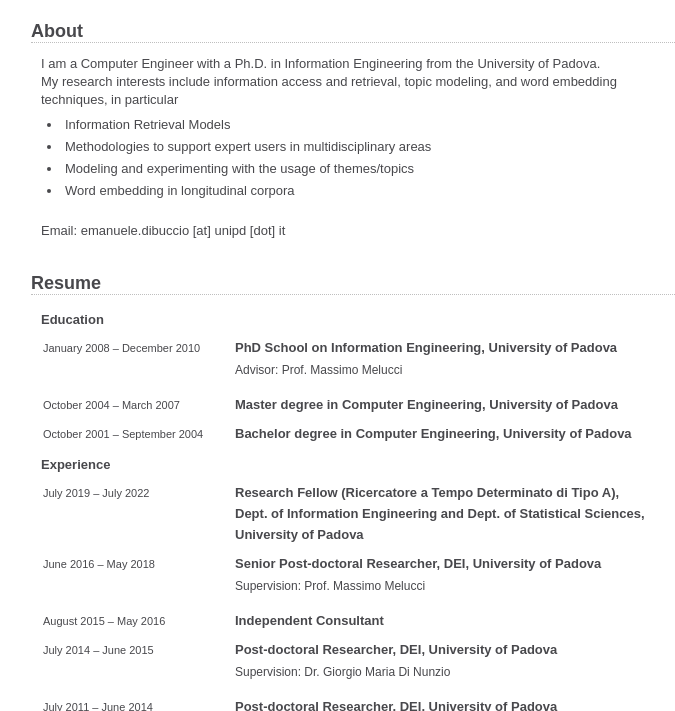
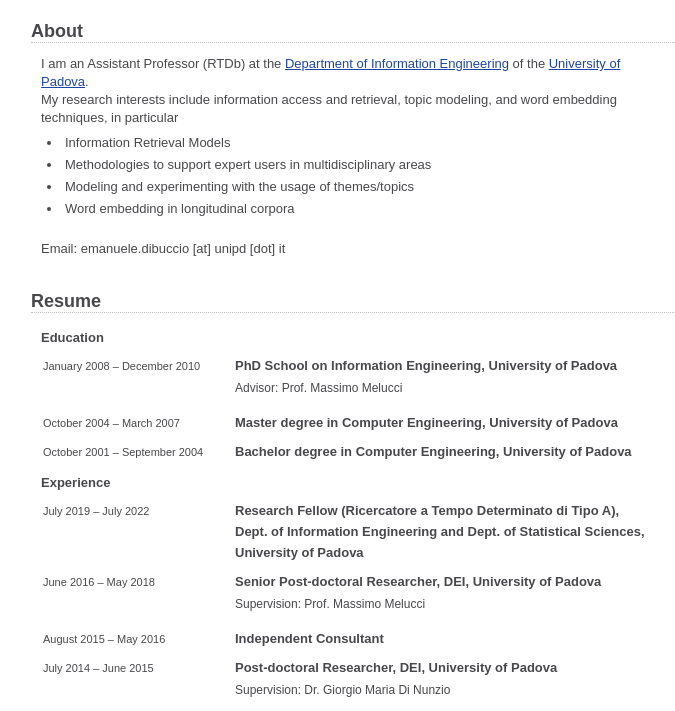
Before and after one commit to dibuccio/dibuccio.github.io, a plain HTML site: page index.html in a window 1280 px wide. Shown: the part 76-787 px from the top of the page, without its empty margins (259-934 px from the left). Drawn offline with Linux system fonts and the light colour scheme.

Commit message:
info updated

```diff
--- a/index.html
+++ b/index.html
@@ -34,7 +34,7 @@
                     </div-->
         <div id="about-info">
           <p>
-            I am a Computer Engineer with a Ph.D. in Information Engineering from the University of Padova. <br />
+            I am an Assistant Professor (RTDb) at the <a href="https://www.dei.unipd.it">Department of Information Engineering</a> of the <a href="https://www.unipd.it">University of Padova</a>.<br />
             My research interests include information access and retrieval, topic modeling, and word embedding techniques, in particular
           </p>
           <ul class="research-interests">
```
